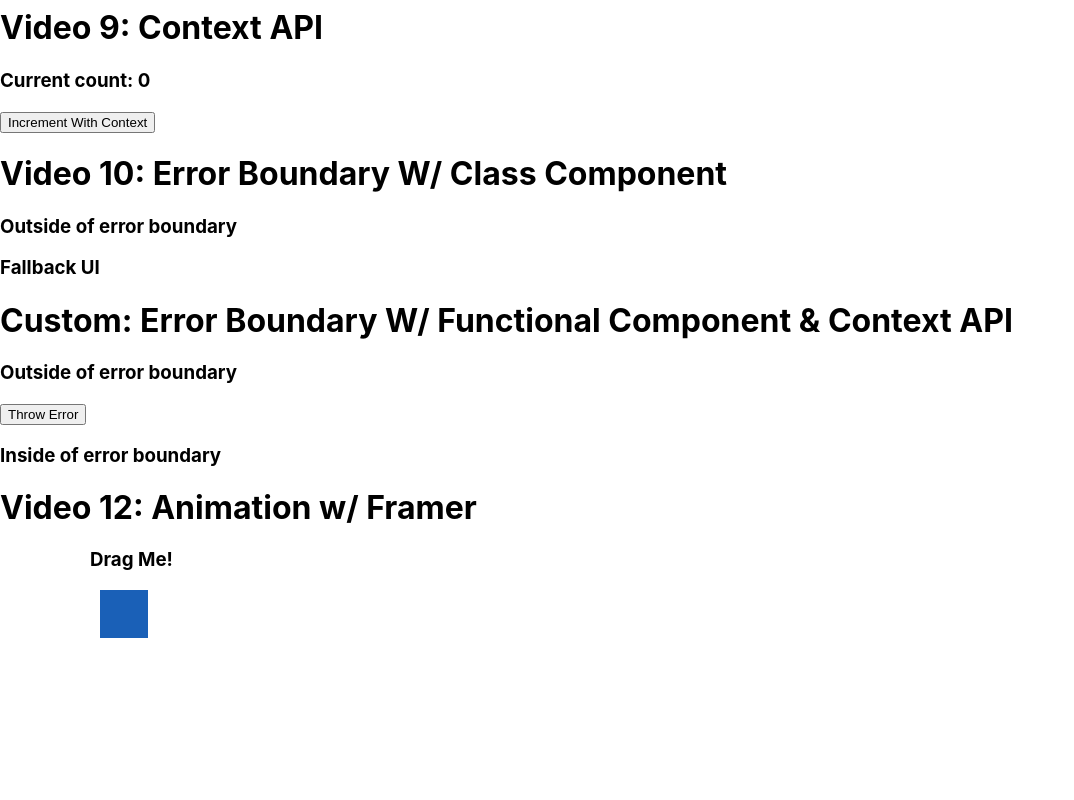
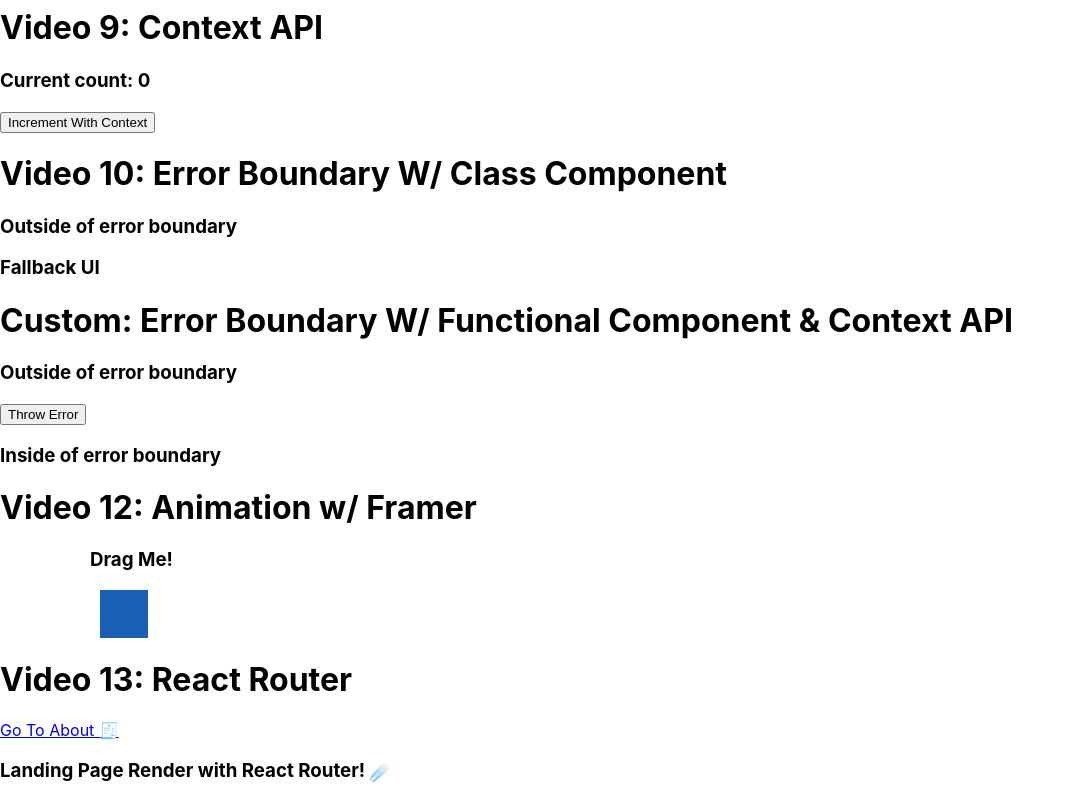
Before and after one commit to Kwuasimoto/fireship-react-full-course, a React (Create React App) app: page / in a window 1280 px wide. Shown: the part 908-1708 px from the top of the page, without its empty margins (0-1074 px from the left). Before the commit the page ends 1546 px from the top, so only its background shows below. Built offline with nearby package versions, Linux system fonts and the light colour scheme.

Commit message:
[013]: React Router

```diff
--- a/package.json
+++ b/package.json
@@ -13,6 +13,7 @@
     "framer-motion": "^6.2.8",
     "react": "^17.0.2",
     "react-dom": "^17.0.2",
+    "react-router-dom": "^6.2.2",
     "react-scripts": "5.0.0",
     "typescript": "^4.6.2",
     "web-vitals": "^2.1.4"
@@ -40,5 +41,8 @@
       "last 1 firefox version",
       "last 1 safari version"
     ]
+  },
+  "devDependencies": {
+    "eslint": "^8.11.0"
   }
 }
--- a/src/App.tsx
+++ b/src/App.tsx
@@ -11,23 +11,35 @@ import ErrorBoundaries from "./app/components/videos/10-error_boundaries";
 import ErrorBoundaryFunctionComponentProvider
     from "./app/components/videos/10-error_boundaries/ErrorBoundaryFunctionComponentProvider";
 import Animation from "./app/components/videos/12-animation";
+import ReactRouter from "./app/components/videos/13-react_router";
 
-const App:React.FC = () => {
+const App: React.FC = () => {
 
     return <>
+        {/*-o-*/}
         <Components/>
+        {/*-o-*/}
         <Conditionals/>
+        {/*-o-*/}
         <Looping/>
+        {/*-o-*/}
         <Events/>
+        {/*-o-*/}
         <State/>
+        {/*-o-*/}
         <LifeCycles/>
+        {/*-o-*/}
         <DeepComponentProvider>
             <ContextAPI/>
         </DeepComponentProvider>
+        {/*-o-*/}
         <ErrorBoundaryFunctionComponentProvider>
             <ErrorBoundaries/>
         </ErrorBoundaryFunctionComponentProvider>
+        {/*-o-*/}
         <Animation/>
+        {/*-o-*/}
+        <ReactRouter/>
     </>;
 }
 
--- /dev/null
+++ b/src/app/components/videos/13-react_router/About.tsx
@@ -0,0 +1,11 @@
+import React from 'react';
+import {Link} from "react-router-dom";
+
+const About: React.FC = () => {
+    return <>
+        <Link to="/">Go Back ☄️</Link>
+        <h3>About Page Rendered by React Router! 🧾</h3>
+    </>;
+};
+
+export default About;
--- /dev/null
+++ b/src/app/components/videos/13-react_router/Landing.tsx
@@ -0,0 +1,11 @@
+import React from 'react';
+import {Link} from "react-router-dom";
+
+const Landing: React.FC = () => {
+    return <>
+        <Link to="/about">Go To About 🧾</Link>
+        <h3>Landing Page Render with React Router! ☄️</h3>
+    </>;
+};
+
+export default Landing;
--- /dev/null
+++ b/src/app/components/videos/13-react_router/index.tsx
@@ -0,0 +1,16 @@
+import React from 'react';
+import About from "./About";
+import Landing from "./Landing";
+import {BrowserRouter, Route, Routes} from "react-router-dom";
+
+const ReactRouter: React.FC = () => {
+    return <BrowserRouter>
+        <h1>Video 13: React Router</h1>
+        <Routes>
+            <Route path="/" element={<Landing/>}/>
+            <Route path="/about" element={<About/>}/>
+        </Routes>
+    </BrowserRouter>
+};
+
+export default ReactRouter;
```
Also changed, not shown: .eslintrc.json (added), 1 other file (tests, documents, lock files or other folders). Lines whose indentation alone changed are shown as unchanged.
